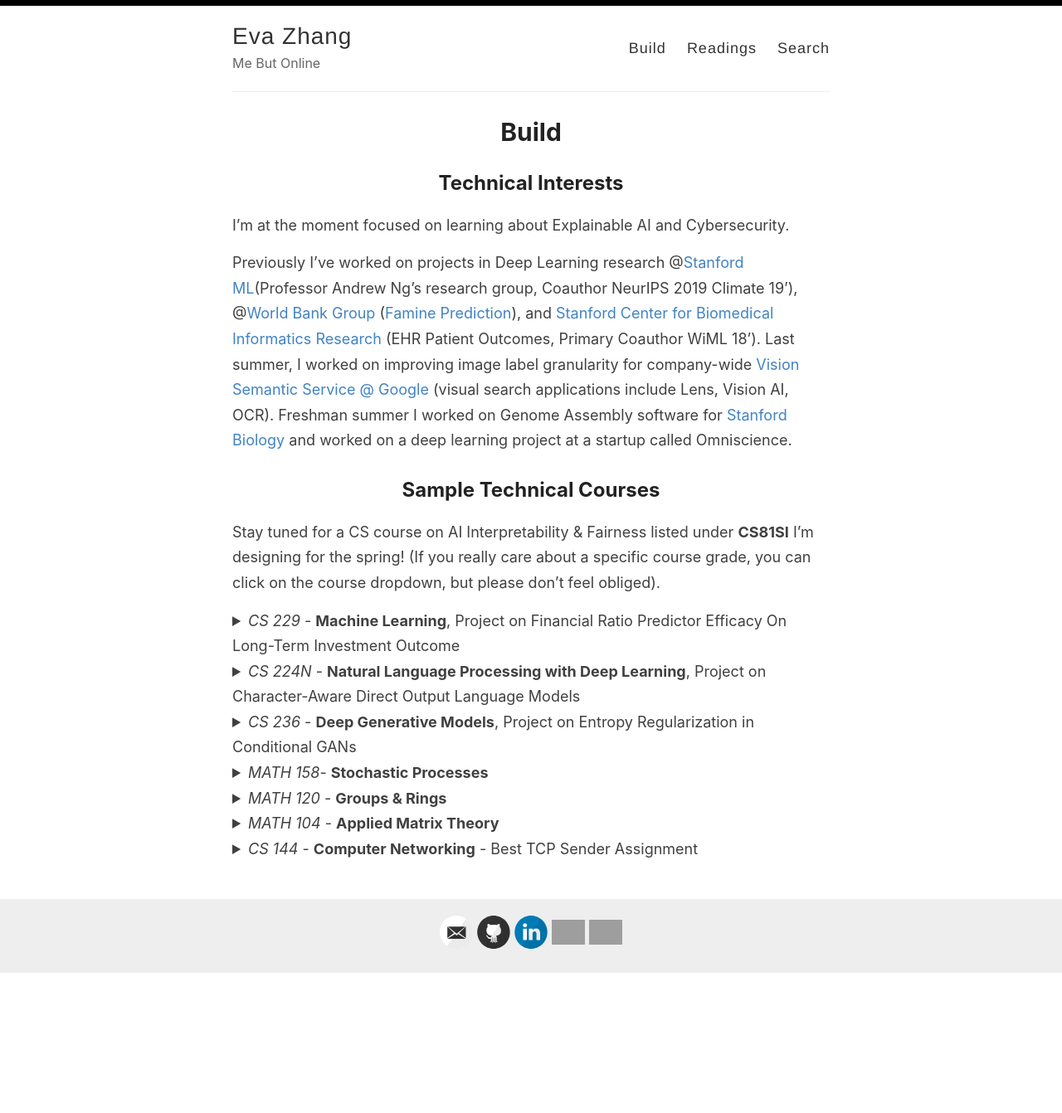
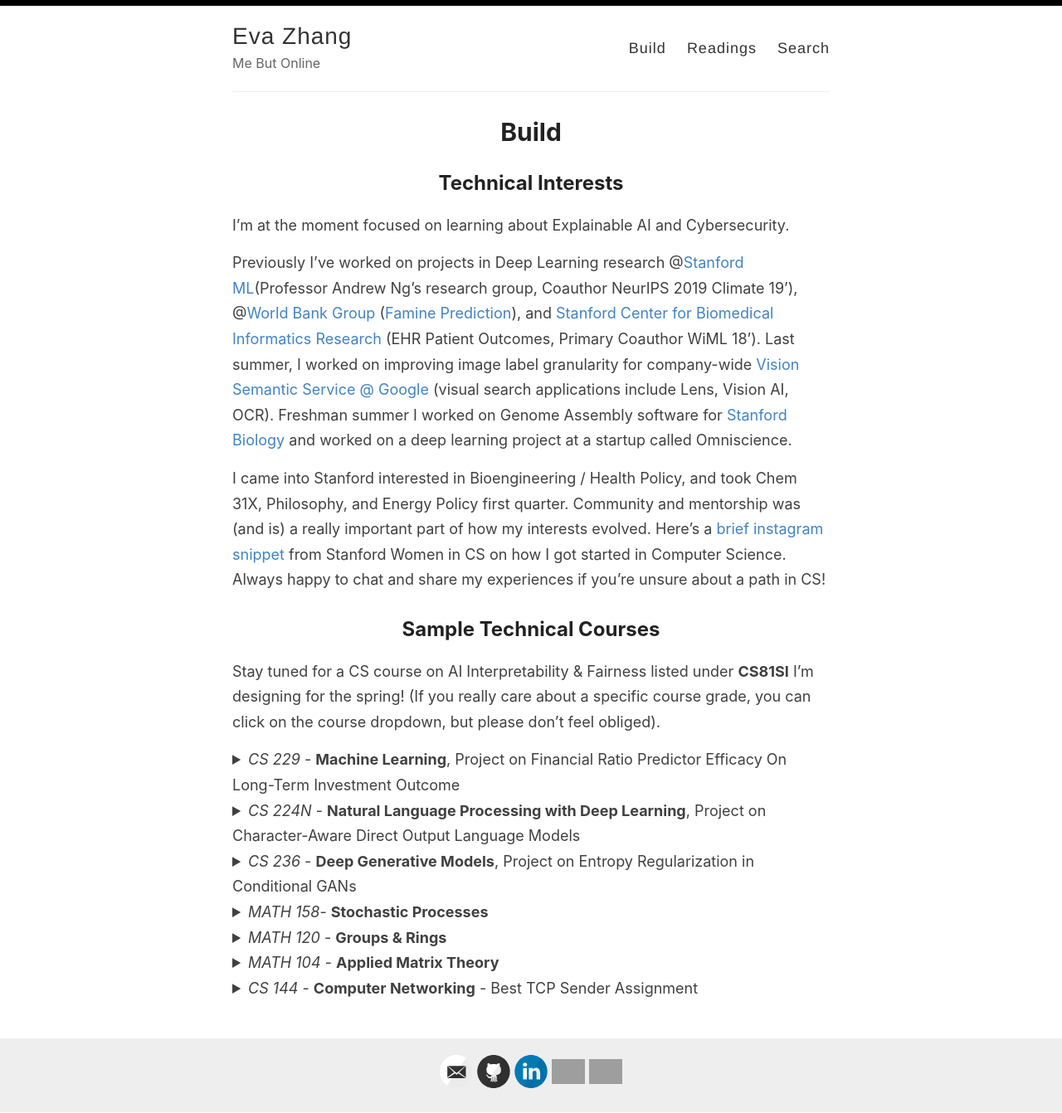
Before and after one commit to evazhang612/sokt-landing, a Jekyll site: the page built from _pages/technicals.md, in a window 1280 px wide. Shown: the whole page at 83% size. Built offline with Jekyll 4.4.1, drawn with Linux system fonts in a browser that asks for light colours; nearby versions of some CDN libraries; library files that are not in the unit come from our copies; before the commit the page ends 1174 px from its top, so only the background shows below that; grey boxes are pictures that could not be loaded.

Commit message:
Add insta post.

```diff
--- a/_pages/technicals.md
+++ b/_pages/technicals.md
@@ -8,6 +8,8 @@
 I'm at the moment focused on learning about Explainable AI and Cybersecurity.
 
 Previously I've worked on projects in Deep Learning research @[Stanford ML](https://stanfordmlgroup.github.io/)(Professor Andrew Ng's research group, Coauthor NeurIPS 2019 Climate 19'), @[World Bank Group](https://www.worldbank.org/) ([Famine Prediction](https://www.worldbank.org/en/programs/famine-early-action-mechanism)), and [Stanford Center for Biomedical Informatics Research](https://bmir.stanford.edu/) (EHR Patient Outcomes, Primary Coauthor WiML 18'). Last summer, I worked on improving image label granularity for company-wide [Vision Semantic Service @ Google](https://images.google.com/) (visual search applications include Lens, Vision AI, OCR). Freshman summer I worked on Genome Assembly software for [Stanford Biology](https://www.morrisonlabatstanford.org/) and worked on a deep learning project at a startup called Omniscience.
+
+I came into Stanford interested in Bioengineering / Health Policy, and took Chem 31X, Philosophy, and Energy Policy first quarter. Community and mentorship was (and is) a really important part of how my interests evolved. Here's a [brief instagram snippet](https://www.instagram.com/p/B7kewSMh4MH/) from Stanford Women in CS on how I got started in Computer Science. Always happy to chat and share my experiences if you're unsure about a path in CS!
 
 ## Sample Technical Courses
 Stay tuned for a CS course on AI Interpretability & Fairness listed under **CS81SI** I'm designing for the spring! (If you really care about a specific course grade, you can click on the course dropdown, but please don't feel obliged).
```
